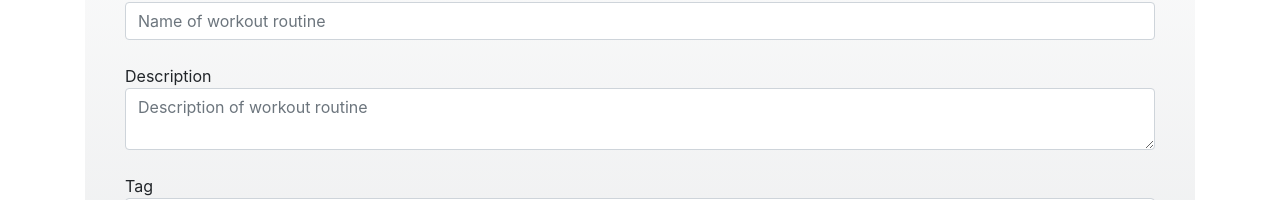
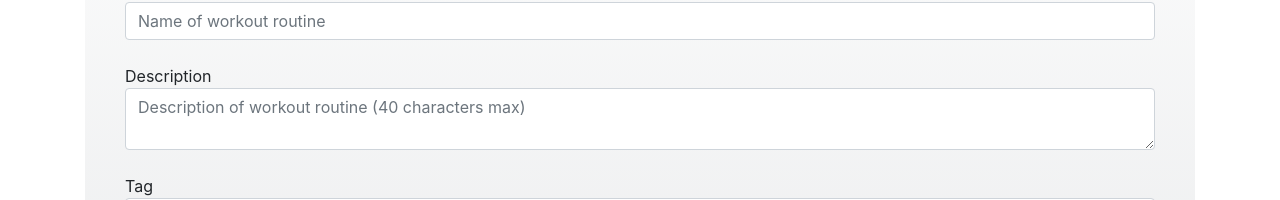
Before and after one commit to jenniferli1098/fitnessApp, a React (Create React App) app: page /editor in a window 1280 px wide. Shown: the part 216-416 px from the top of the page. Built offline with nearby package versions, Linux system fonts and the light colour scheme; no server answers; the database is empty; sample sign-in values are in the browser's storage.

Commit message:
limit description

```diff
--- a/src/CardEditor.js
+++ b/src/CardEditor.js
@@ -139,7 +139,8 @@ class CardEditor extends React.Component {
                         class="form-control"
                         name="description"
                         onChange={this.handleChange}
-                        placeholder="Description of workout routine"
+                        placeholder="Description of workout routine (40 characters max)"
+                        maxlength="40"
                         value={this.state.description}
                     />
                 </div>
```
